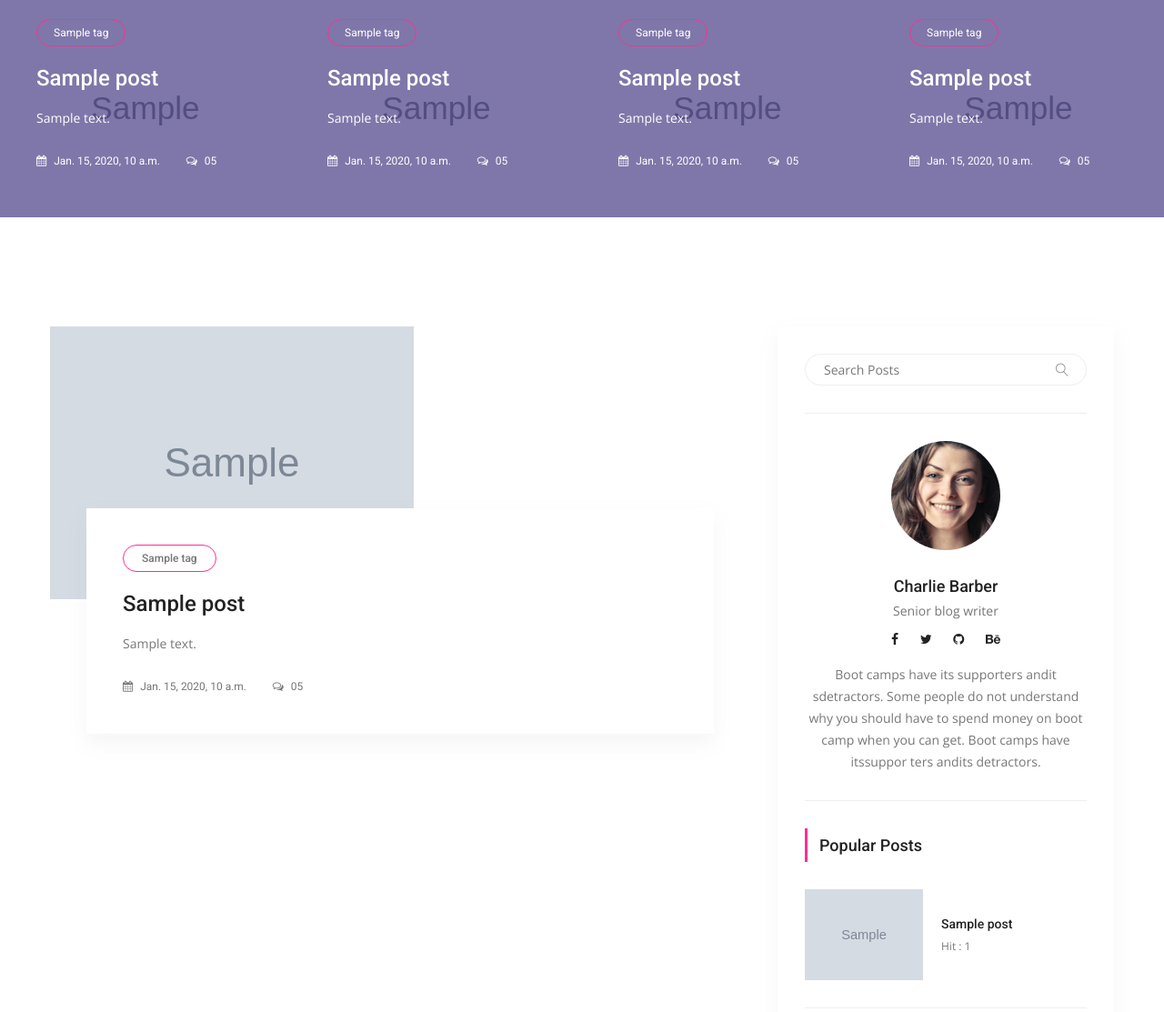
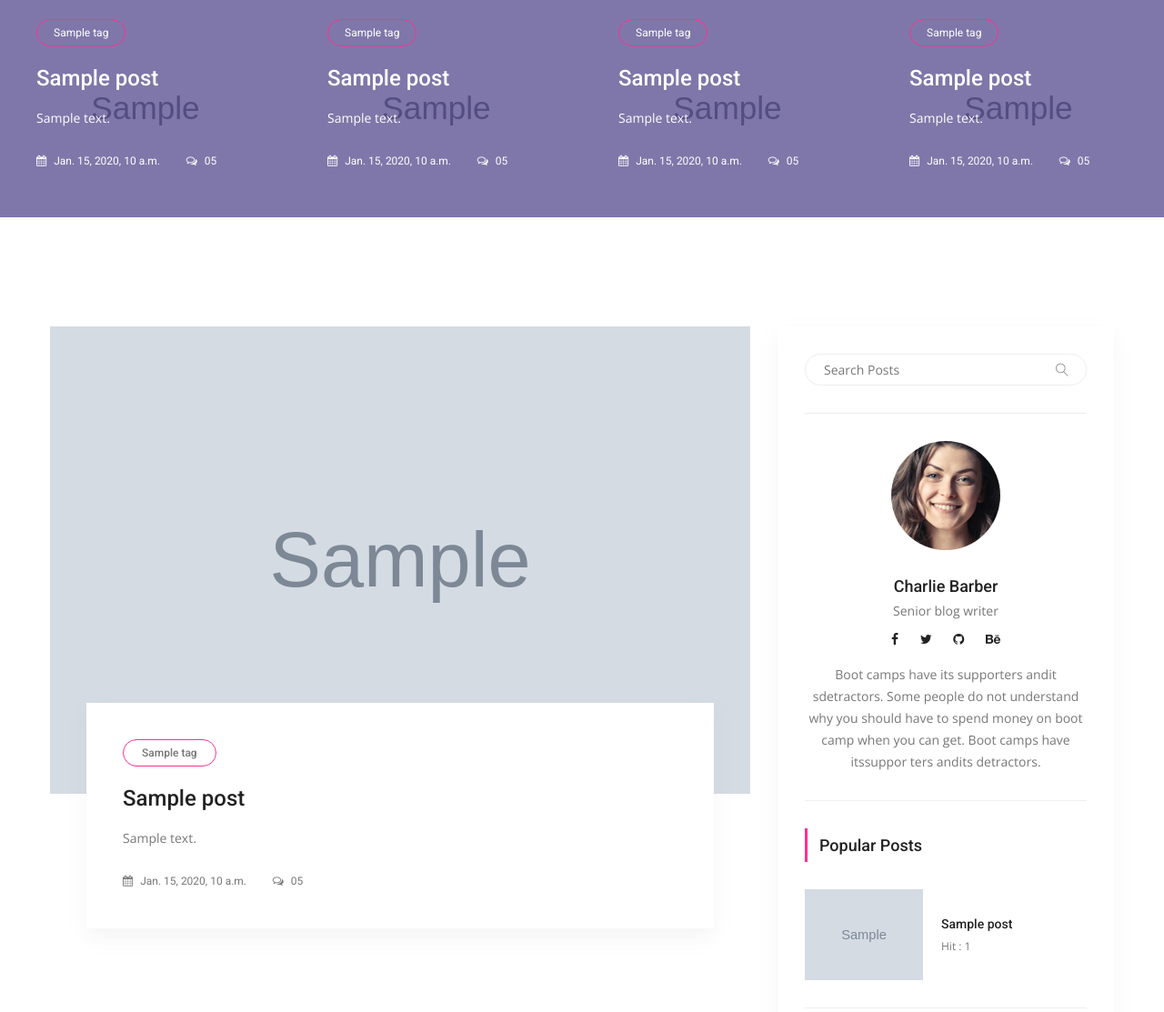
Before and after one commit to ellyjohnmwangi/FantomBlog, a Django app: page / in a window 1280 px wide. Shown: the part 211-1324 px from the top of the page at 91% size. Run offline with Django 3.2, Linux system fonts and the light colour scheme; tables that the repository leaves empty hold one stand-in row (values such as "Sample post"); grey boxes marked "Sample" are stand-in pictures; some libraries are stand-ins or nearby versions.

Commit message:
post images formatting.

```diff
--- a/templates/posts/index.html
+++ b/templates/posts/index.html
@@ -39,7 +39,7 @@
                             {% for post in posts %}
                             <article class="blog_style1" >
                             	<div class="blog_img">
-                            		<img class="img-fluid" src="{{ post.image.url }}" alt="">
+                            		<img class="img-fluid" src="{{ post.image.url }}" alt="" style="width: 100%; height: 514px;">
                             	</div>
                             	<div class="blog_text">
 									<div class="blog_text_inner">
```
